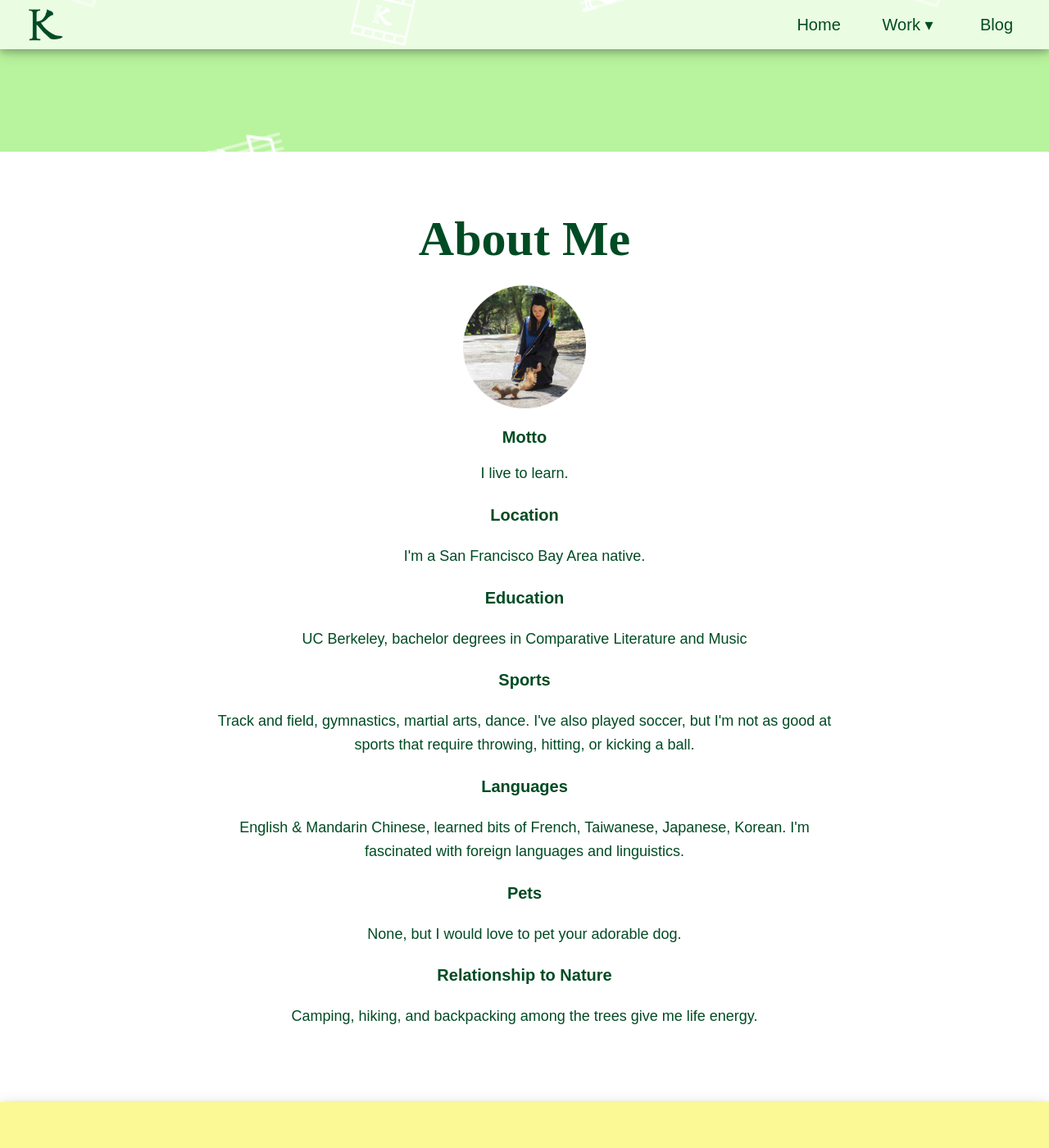
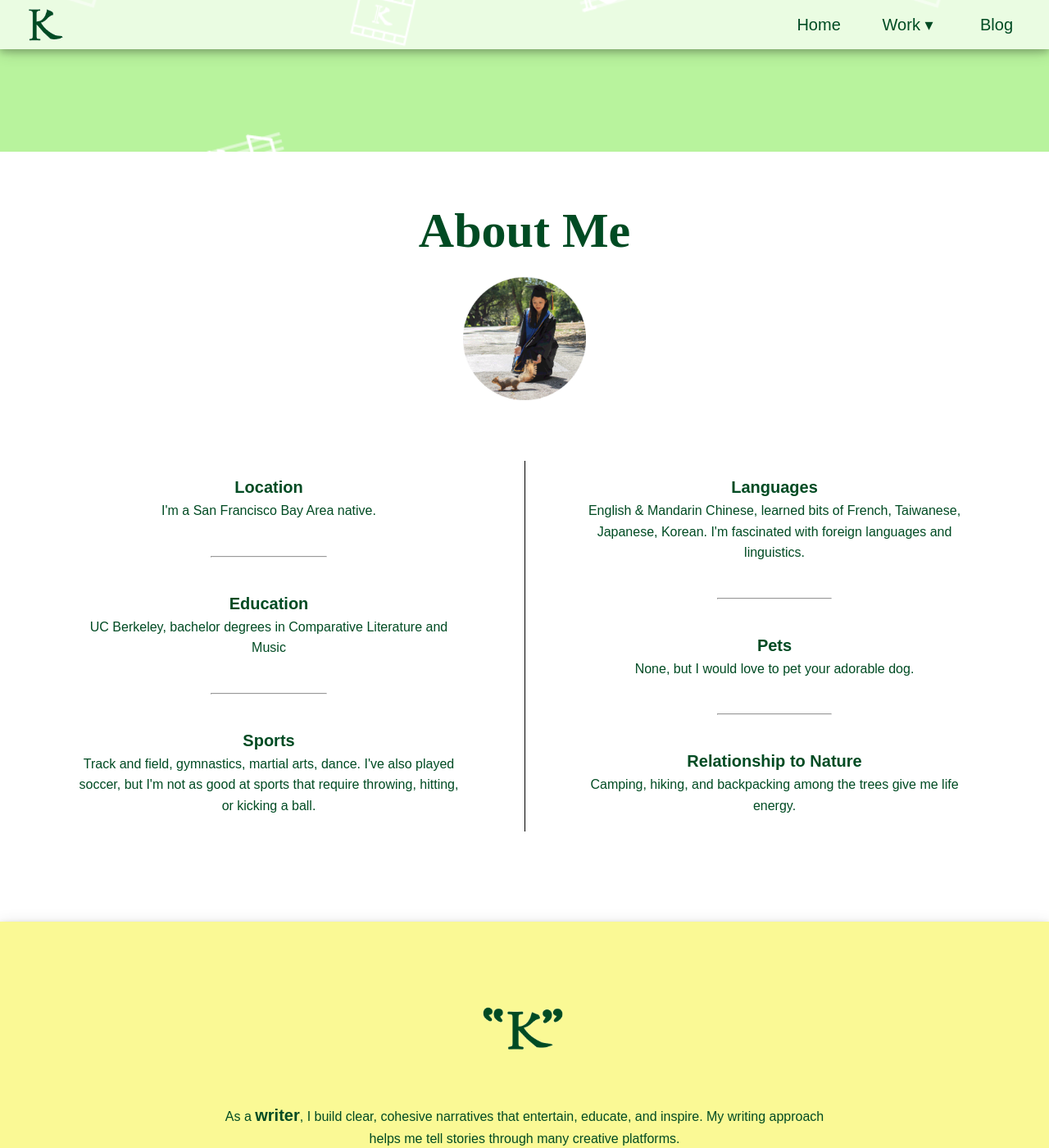
Before and after one commit to karenarialin/karenarialin.github.io, a Jekyll site: the page built from index.md, in a window 1280 px wide and 1400 px high, scrolled down 515 px. Shown: the whole window at 82% size. Built offline with Jekyll 4.4.1, drawn with Linux system fonts in a browser that asks for light colours; nearby versions of some CDN libraries; some web fonts are replaced.

Commit message:
Redesign About page

```diff
--- a/_layouts/home.html
+++ b/_layouts/home.html
@@ -11,37 +11,57 @@
     </div>
 
     <div class="about">
-        <div class='work-wrapper'>
+<!--        <div class='work-wrapper'>-->
         <h1>About Me</h1>
         <div class='picture'><img src="css/images/squirrel.gif"></div>
-        <div>
-            <strong>Motto</strong>
+        <div class='both'>
+        <div class='left-side'>
+
+<!--
+        <div class='about-box'>
+            <p><strong>Motto</strong></p>
             <p>I live to learn.</p>
+            <hr>
         </div>
-        <div>
-            <p><strong>Location</strong></p>
-            <p>I'm a San Francisco Bay Area native.</p>
+-->
+        <div class='about-box'>
+
+            <p><strong>Location</strong><br />I'm a San Francisco Bay Area native.</p>
         </div>
-        <div>
-            <p><strong>Education</strong></p>
-            <p>UC Berkeley, bachelor degrees in Comparative Literature and Music</p>
+        <hr>
+        <div class='about-box'>
+            <p><strong>Education</strong><br />UC Berkeley, bachelor degrees in Comparative Literature and Music</p>
+
         </div>
-        <div>
-            <p><strong>Sports</strong> </p>
-            <p>Track and field, gymnastics, martial arts, dance. I've also played soccer, but I'm not as good at sports that require throwing, hitting, or kicking a ball.</p>
+        <hr>
+        <div class='about-box'>
+
+            <p><strong>Sports</strong><br />Track and field, gymnastics, martial arts, dance. I've also played soccer, but I'm not as good at sports that require throwing, hitting, or kicking a ball.</p>
         </div>
-        <div>
-            <p><strong>Languages</strong></p>
-            <p>English &amp; Mandarin Chinese, learned bits of French, Taiwanese, Japanese, Korean. I'm fascinated with foreign languages and linguistics.</p>
         </div>
-        <div>
-            <p><strong>Pets</strong> </p>
-            <p>None, but I would love to pet your adorable dog.</p>
+        <hr class='divider'>
+<!--        <div class='vertical_Line'></div>-->
+        <div class="verticalLine">
+            <div class='right-side'>
+            <div class='about-box'>
+            <p><strong>Languages</strong><br />English &amp; Mandarin Chinese, learned bits of French, Taiwanese, Japanese, Korean. I'm fascinated with foreign languages and linguistics.</p>
+
         </div>
-        <div>
-            <p><strong>Relationship to Nature</strong> </p>
-            <p>Camping, hiking, and backpacking among the trees give me life energy.</p>
+        <hr>
+        <div class='about-box'>
+
+            <p><strong>Pets</strong><br />None, but I would love to pet your adorable dog.</p>
+
         </div>
+        <hr>
+        <div class='about-box'>
+
+            <p><strong>Relationship to Nature</strong><br />Camping, hiking, and backpacking among the trees give me life energy.</p>
+
+        </div>
+        </div>
+        </div>
+<!--        </div>-->
         </div>
     </div>
 
--- a/css/main.css
+++ b/css/main.css
@@ -179,7 +179,7 @@ li {
 }
 
 p {
-    font-size: 18px;
+    font-size: 16px;
     padding-bottom: 2px;
     line-height: 1.6;
 }
@@ -290,7 +290,7 @@ a:active {
     text-align: center;
     height: 100%;
     background-color: white;
-    padding: 20px 0px;
+    padding: 60px 0px;
 }
 
 
@@ -417,6 +417,7 @@ small {
 
 }
 
+/*Cellphone size only*/
 @media screen and (max-width: 600px) {
       .nav li {
         height: 50px;
@@ -440,6 +441,15 @@ small {
         padding-bottom: 20px;
     }
 }
+
+
+.left-side, .verticalLine {
+    width: 80%;
+    margin: auto;
+}
+
+
+
 
 .dropdown {
     position: relative;
@@ -539,3 +549,57 @@ small {
 	height: 100%;
     box-sizing: content-box;
 }
+
+/*Desktop size for About page*/
+@media screen and (min-width: 838px) {
+  .verticalLine {
+    border-left: thin solid black;
+    width: 50%;
+    float: right;
+    padding: 0px 78px 0px 47px
+}
+
+.left-side {
+    float: left;
+    width: 40%;
+    margin-left: 72px;
+    padding: 0px 20px;
+}
+    .divider {
+        display: none;
+    }
+
+.right-side {
+    padding: 0px 20px;
+    margin: 0px 4px;
+}
+}
+
+
+
+.both {
+    overflow: hidden;
+    margin: 50px 0px;
+}
+
+.vertical_Line {
+    height:150px;
+    width:1px;
+    background:#000;
+    clear: both;
+}
+
+hr {
+    width: 30%;
+    margin: 40px auto;
+}
+
+/*
+.about-box {
+    padding: 0px 20px;
+}
+*/
+
+.about-header {
+    padding
+}
```
Lines whose indentation alone changed are shown as unchanged.
